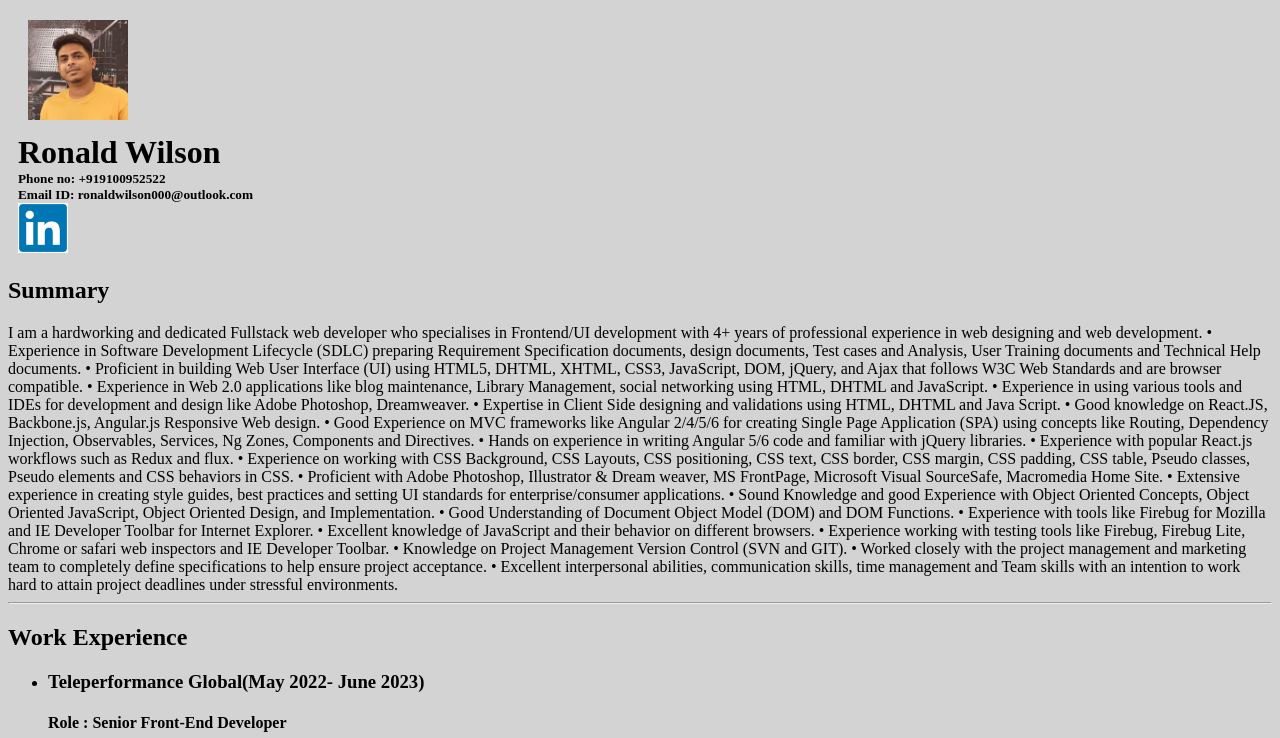
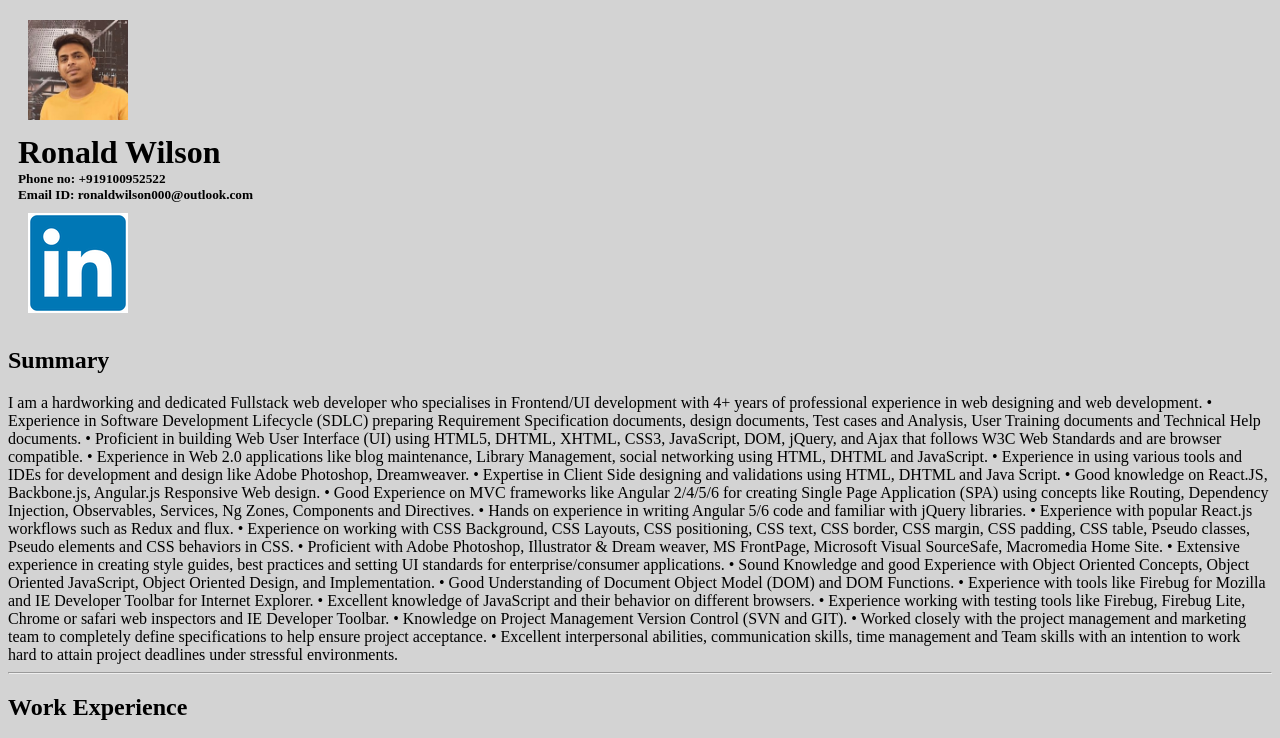
Before and after one commit to RonaldWilson000/Resume, a plain HTML site: page index.html in a window 1280 px wide. Shown: the top 738 px of the page. Drawn offline with Linux system fonts and the light colour scheme.

Commit message:
Update index.html
Linkedin Image working

```diff
--- a/index.html
+++ b/index.html
@@ -14,7 +14,9 @@
     <h1 class="info">Ronald Wilson</h1>
     <h5 class="info">Phone no: +919100952522</h5>
     <h5>Email ID: ronaldwilson000@outlook.com</h5>
-    <a href="https://www.linkedin.com/in/ronald-wilson-601377b6"></a> <img src="./linkedin.png" height="50" width="20" class="links"/></a>
+    <a href="https://www.linkedin.com/in/ronald-wilson-601377b6">
+      <img src="./linkedin.png" height="50" width="20" class="img-links" alt="LinkedIn Profile"/>
+    </a>
 
 
   </div>
```
